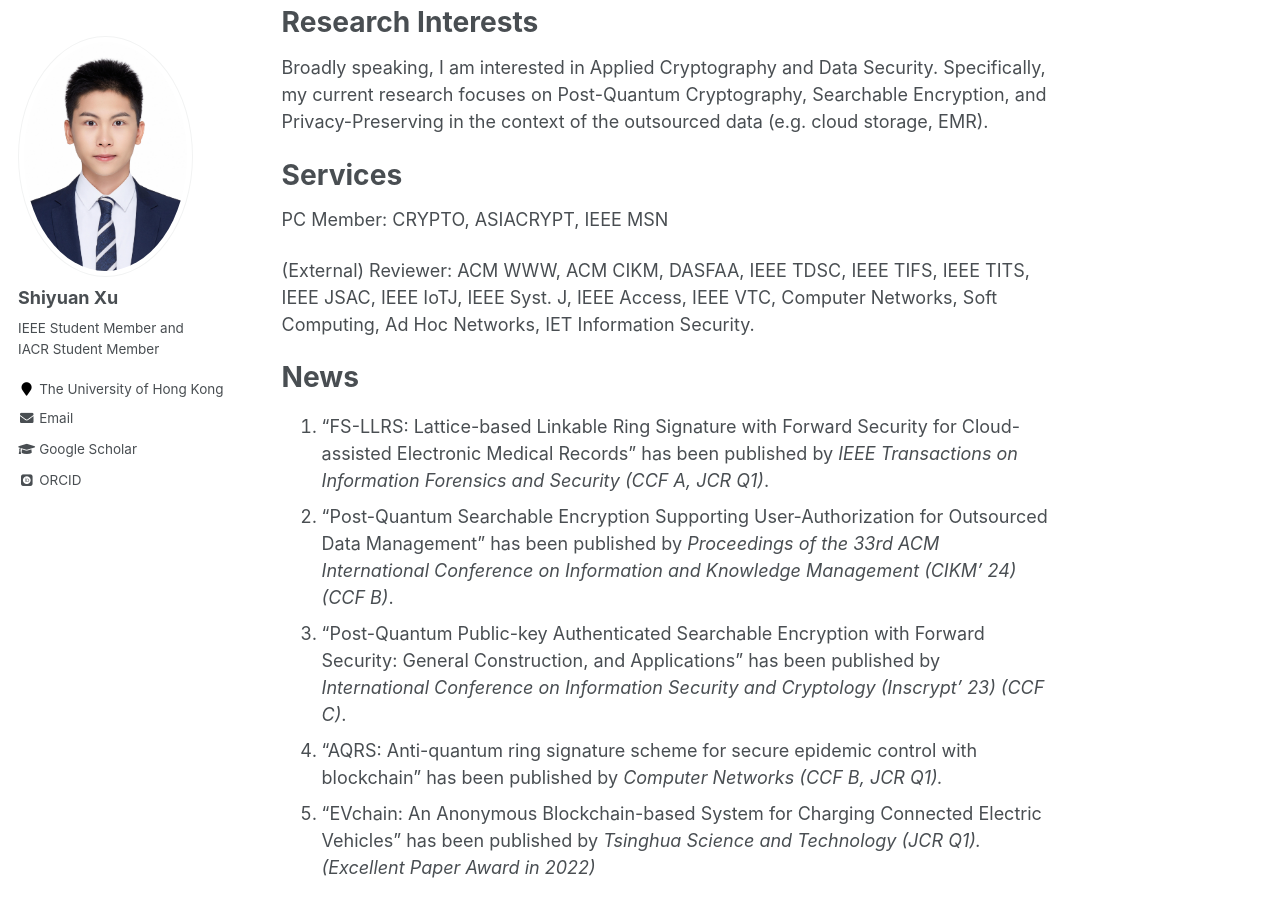
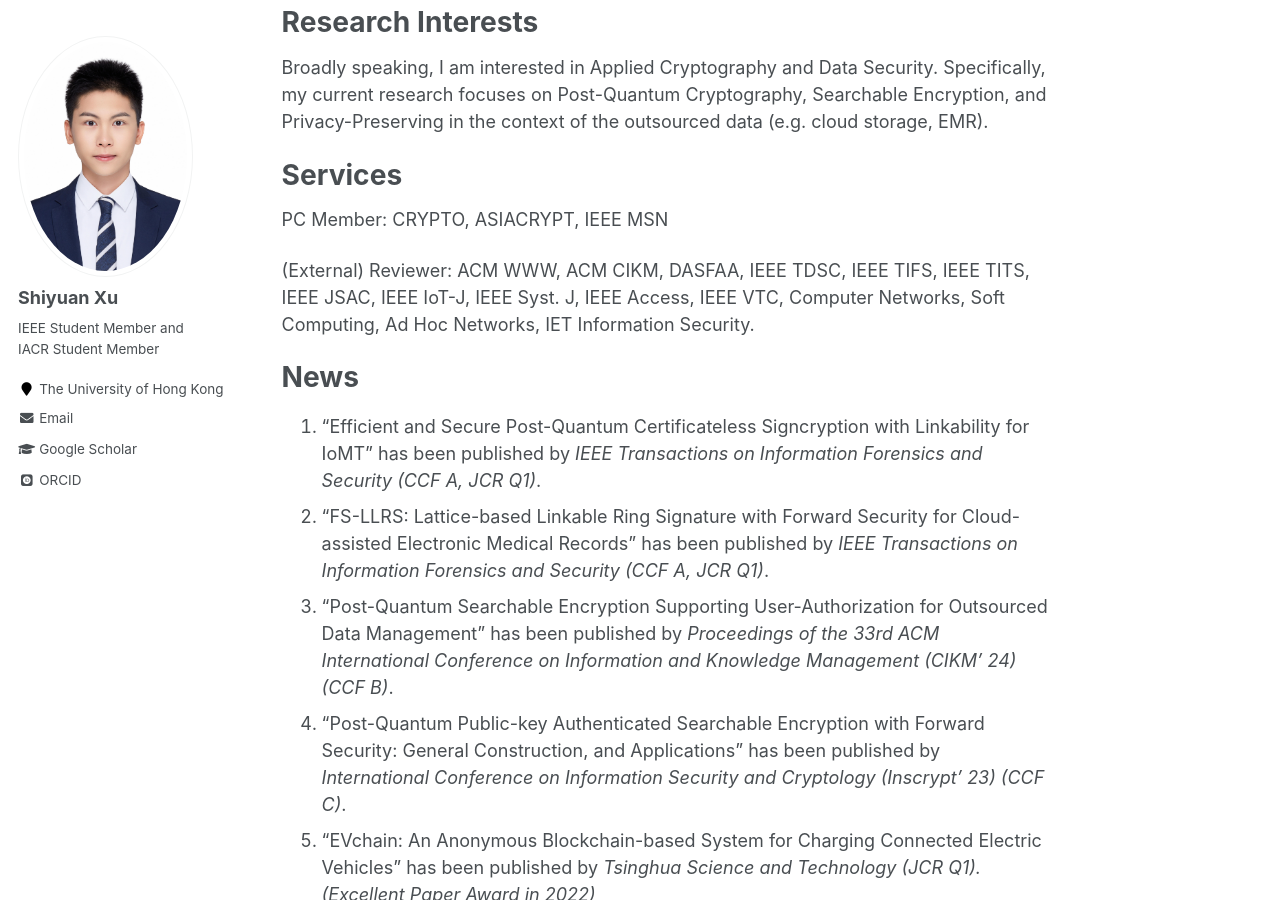
Before and after one commit to shiyuanjack/shiyuanjack.github.io, a Jekyll site: the page built from _pages/about.md, in a window 1280 px wide and 900 px high, scrolled down 306 px. Built offline with Jekyll 4.4.1, drawn with Linux system fonts in a browser that asks for light colours; some web fonts are replaced.

Commit message:
about.md

```diff
--- a/_pages/about.md
+++ b/_pages/about.md
@@ -21,12 +21,12 @@ Services
 ======
 PC Member: CRYPTO, ASIACRYPT, IEEE MSN
 
-(External) Reviewer: ACM WWW, ACM CIKM, DASFAA, IEEE TDSC, IEEE TIFS, IEEE TITS, IEEE JSAC, IEEE IoTJ, IEEE Syst. J, IEEE Access, IEEE VTC, Computer Networks, Soft Computing, Ad Hoc Networks, IET Information Security.
+(External) Reviewer: ACM WWW, ACM CIKM, DASFAA, IEEE TDSC, IEEE TIFS, IEEE TITS, IEEE JSAC, IEEE IoT-J, IEEE Syst. J, IEEE Access, IEEE VTC, Computer Networks, Soft Computing, Ad Hoc Networks, IET Information Security.
 
 News
 ======
-1. "FS-LLRS: Lattice-based Linkable Ring Signature with Forward Security for Cloud-assisted Electronic Medical Records" has been published by *IEEE Transactions on Information Forensics and Security (CCF A, JCR Q1)*.
-2. "Post-Quantum Searchable Encryption Supporting User-Authorization for Outsourced Data Management" has been published by *Proceedings of the 33rd ACM International Conference on Information and Knowledge Management (CIKM' 24) (CCF B)*.
-3. "Post-Quantum Public-key Authenticated Searchable Encryption with Forward Security: General Construction, and Applications" has been published by *International Conference on Information Security and Cryptology (Inscrypt' 23) (CCF C)*.
-4. "AQRS: Anti-quantum ring signature scheme for secure epidemic control with blockchain" has been published by *Computer Networks* *(CCF B, JCR Q1).*
+1. "Efficient and Secure Post-Quantum Certificateless Signcryption with Linkability for IoMT" has been published by *IEEE Transactions on Information Forensics and Security (CCF A, JCR Q1)*.
+2. "FS-LLRS: Lattice-based Linkable Ring Signature with Forward Security for Cloud-assisted Electronic Medical Records" has been published by *IEEE Transactions on Information Forensics and Security (CCF A, JCR Q1)*.
+3. "Post-Quantum Searchable Encryption Supporting User-Authorization for Outsourced Data Management" has been published by *Proceedings of the 33rd ACM International Conference on Information and Knowledge Management (CIKM' 24) (CCF B)*.
+4. "Post-Quantum Public-key Authenticated Searchable Encryption with Forward Security: General Construction, and Applications" has been published by *International Conference on Information Security and Cryptology (Inscrypt' 23) (CCF C)*.
 5. "EVchain: An Anonymous Blockchain-based System for Charging Connected Electric Vehicles" has been published by *Tsinghua Science and Technology (JCR Q1).* *(Excellent Paper Award in 2022)*
```
